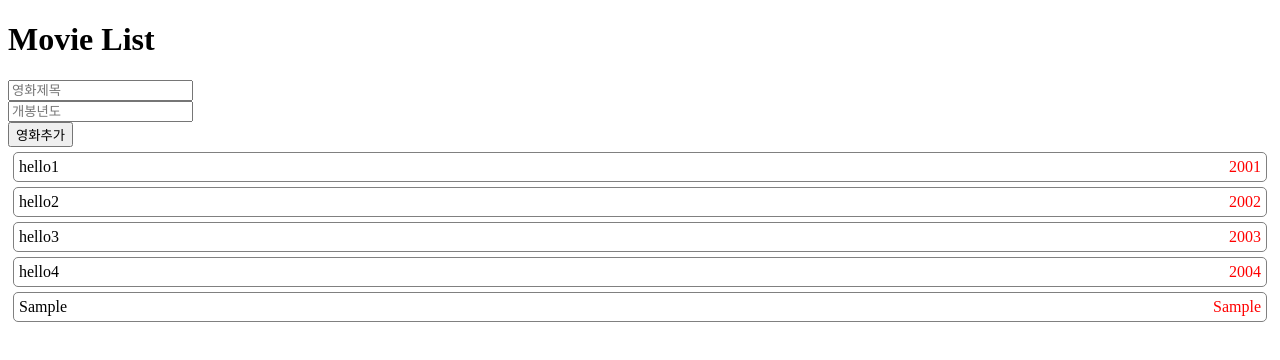
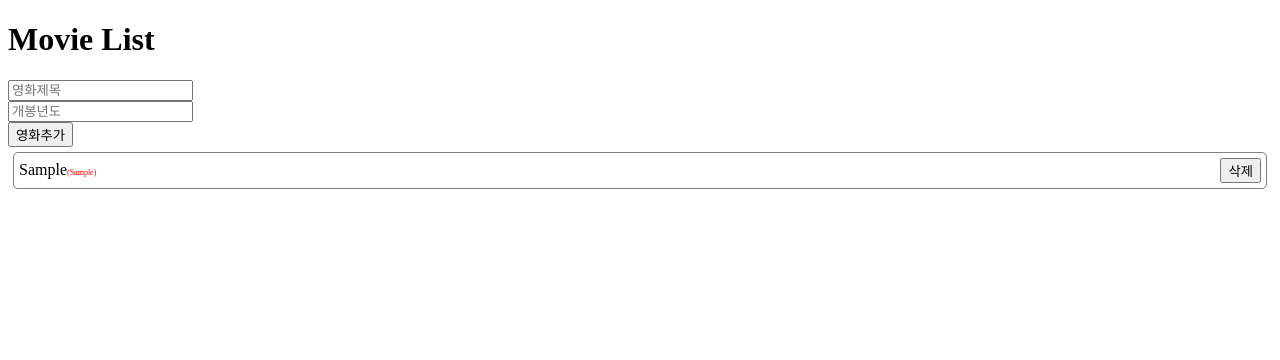
Before and after one commit to stnqls/react-tic-tac-toe, a React (Create React App) app: page / in a window 1280 px wide. Both pictures are taken after typing "Sample", "Sample" into the empty fields and a click on the button "영화추가". Shown: the top 360 px of the page. Built offline with nearby package versions, Linux system fonts and the light colour scheme.

Commit message:
리스트 삭제하기

```diff
--- a/src/App.js
+++ b/src/App.js
@@ -4,18 +4,22 @@
 
 function App() {
 
-  const [movies,setMovies] = useState([
-    {title: 'hello1', year: 2001},
-    {title: 'hello2', year:2002},
-    {title: 'hello3', year:2003},
-    {title: 'hello4', year:2004},
-  ]);
+  const [movies,setMovies] = useState([]);
 
-  const renderMovies = movies.map(movie => {
+  const removeMovie = (id) => {
+    setMovies(movies.filter(movie => {
+      return movie.id !== id;
+    }))
+  };
+  const renderMovies = movies.length ? movies.map(movie => {
     return(
-      <Movie movie={movie} key={movie.title}/>
+      <Movie
+      movie={movie}
+      key={movie.id}
+      removeMovie={removeMovie}
+      />
     );
-  })
+  }) : '추가된 영화가 없습니다.';
 
   const addMovie = (movie)=> {
     setMovies([
--- a/src/components/Movie.js
+++ b/src/components/Movie.js
@@ -1,10 +1,19 @@
 import React from 'react';
 
-const Movie= (props) => {
+const Movie= ({movie, removeMovie}) => {
   return(
     <div className="movie">
-      <div className="movie-title">{props.movie.title}</div>
-      <div className="movie-year">{props.movie.year}</div>
+      <div className="movie-title">
+        {movie.title}
+        <span className="movie-year">
+          ({movie.year})
+        </span>
+      </div>
+      <div>
+        <button onClick={()=> removeMovie(movie.id)}>
+          삭제
+        </button>
+      </div>
     </div>
   );
 };
--- a/src/components/MovieForm.js
+++ b/src/components/MovieForm.js
@@ -12,6 +12,7 @@
   const onSubmit = (event)=> {
     event.preventDefault();
     addMovie({
+      id: Date.now(),
       title: movieTitle,
       year: movieYear,
     });
--- a/src/index.css
+++ b/src/index.css
@@ -10,5 +10,6 @@
   flex-grow: 1;
 }
 .movie-year {
+  font-size: .5rem;
   color: red;
 }
```
